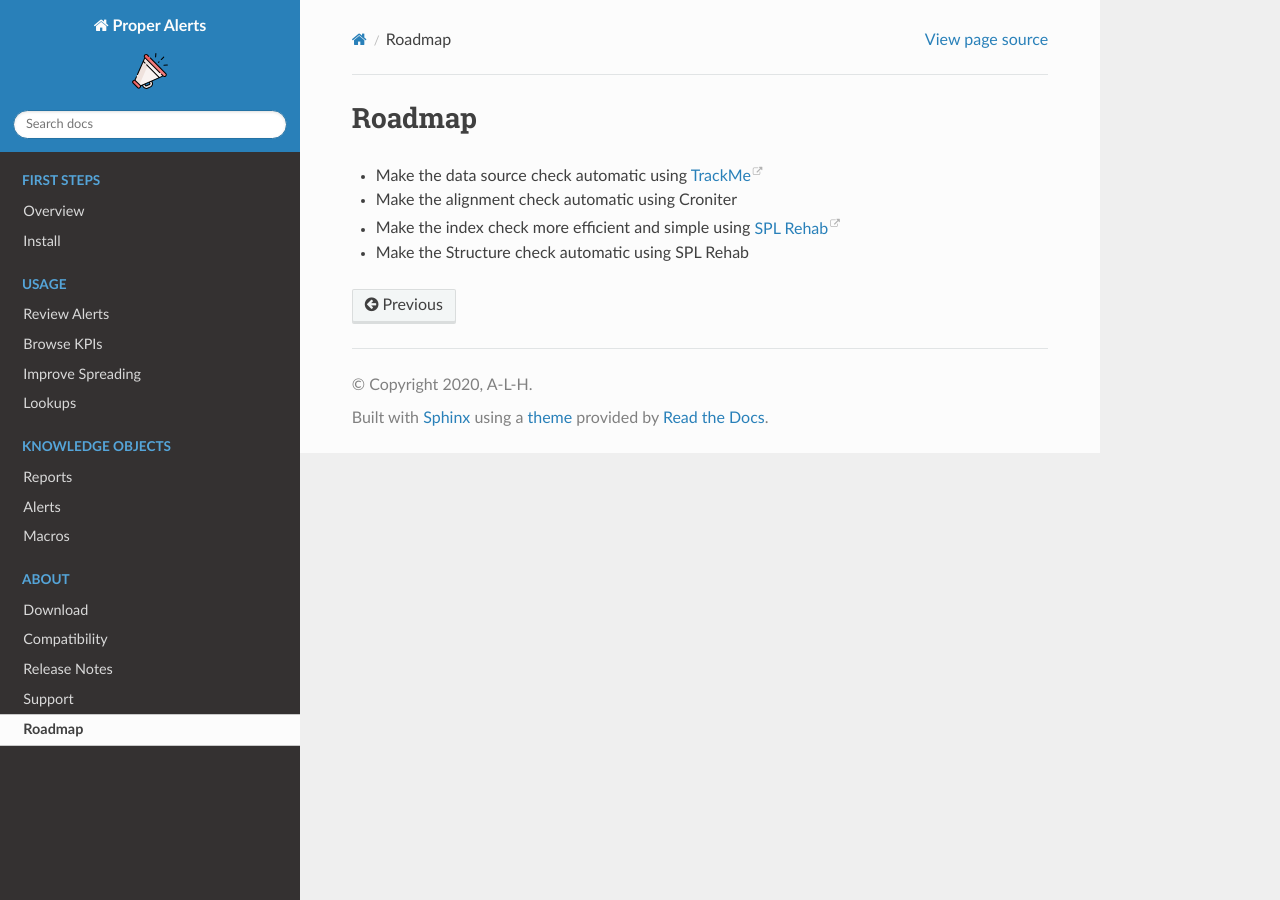
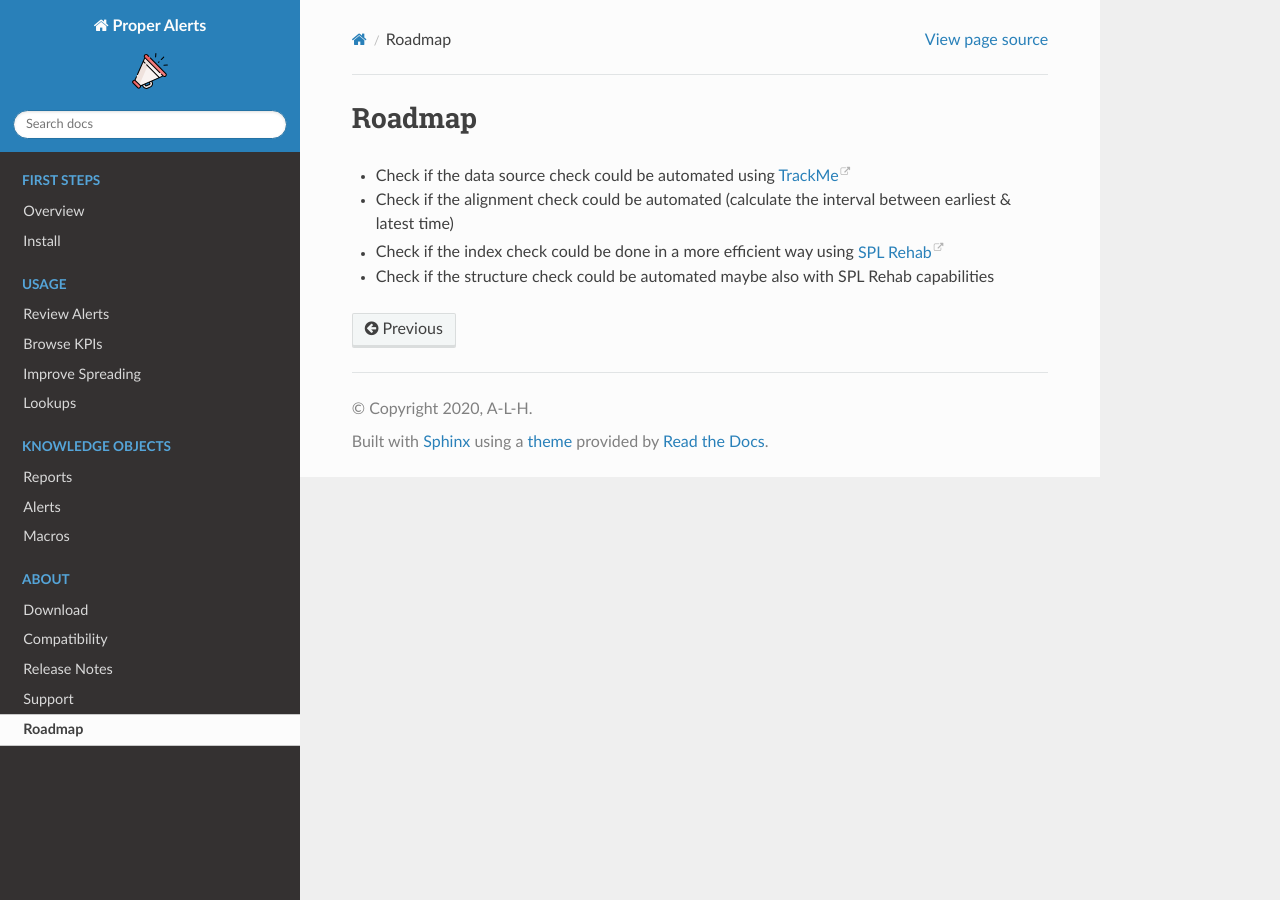
Before and after one commit to a-l-h/splunk-app-proper-alerts, a Sphinx documentation site: the page built from doc/roadmap.rst, in a window 1280 px wide. Built offline with Sphinx 7.4.7 and the Read the Docs theme 2.0.0, drawn with Linux system fonts in a browser that asks for light colours.

Commit message:
Update roadmap.rst

```diff
--- a/doc/roadmap.rst
+++ b/doc/roadmap.rst
@@ -1,7 +1,7 @@
 Roadmap
 =======
 
-- Make the data source check automatic using `TrackMe <https://splunkbase.splunk.com/app/4621/>`_
-- Make the alignment check automatic using Croniter
-- Make the index check more efficient and simple using `SPL Rehab <https://splunkbase.splunk.com/app/4554/>`_
-- Make the Structure check automatic using SPL Rehab
+- Check if the data source check could be automated using `TrackMe <https://splunkbase.splunk.com/app/4621/>`_
+- Check if the alignment check could be automated (calculate the interval between earliest & latest time)
+- Check if the index check could be done in a more efficient way using `SPL Rehab <https://splunkbase.splunk.com/app/4554/>`_
+- Check if the structure check could be automated maybe also with SPL Rehab capabilities
```
